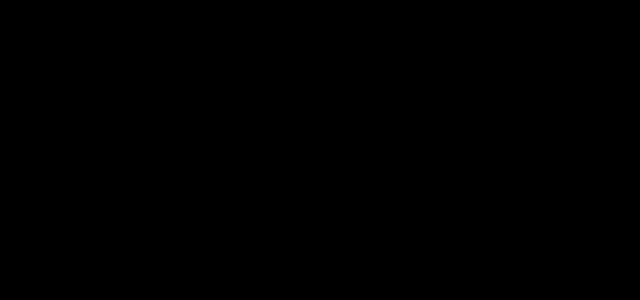
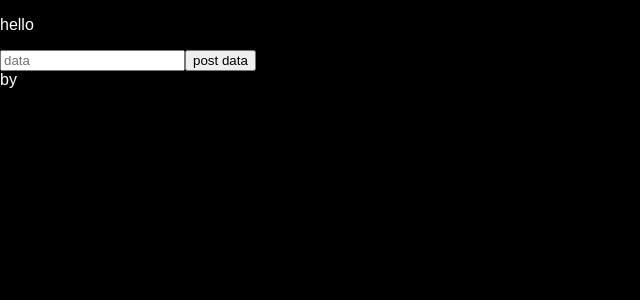
Before and after one commit to warrendsteinacker-max/AI-GAME-PROJ, a React (Vite) app in the folder asta-centrifugal-frontier/: page / in a window 1280 px wide. Before the commit this address had no page. Shown: the top 300 px of the page, without its empty margins (0-640 px from the left). Built offline with nearby package versions, Linux system fonts and the light colour scheme.

Commit message:
got front end up and running

```diff
--- a/asta-centrifugal-frontier/src/App.jsx
+++ b/asta-centrifugal-frontier/src/App.jsx
@@ -30,7 +30,7 @@ function App() {
 
   <Router>
     <Routes>
-    <Route to='/' element={<Comp/>}/>
+    <Route path='/' element={<Comp/>}/>
     </Routes>
   </Router>
 
--- a/asta-centrifugal-frontier/src/components/Comp.jsx
+++ b/asta-centrifugal-frontier/src/components/Comp.jsx
@@ -5,13 +5,13 @@ export const Comp = () => {
 
     const [data, setData] = useState('')
 
-    const ptoB = (e) => {
+    const ptoB = async(e) => {
         e.preventDefault()
         try{
-            const d = axios.post('http://localhost/8000', {data: data});
+            const d = await axios.post('http://localhost:8000', {data: data});
             const res = d.data;
-            if(res.status === 200){
-                setData(res);
+            if(d.status === 200){
+                setData(res.data);
             };
         }
         catch(error){
@@ -22,7 +22,7 @@ export const Comp = () => {
     return(<>
     <header><p>hello</p></header>
 
-    <form onSubmit={ptoB}><input type='text' value={data} placeholder="data" onChange={(e) => e.target.value}></input><button type='submit'>post data</button></form>
+    <form onSubmit={ptoB}><input type='text' value={data} placeholder="data" onChange={(e) => setData(e.target.value)}></input><button type='submit'>post data</button></form>
 
     <footer>by</footer>
     </>);
```
